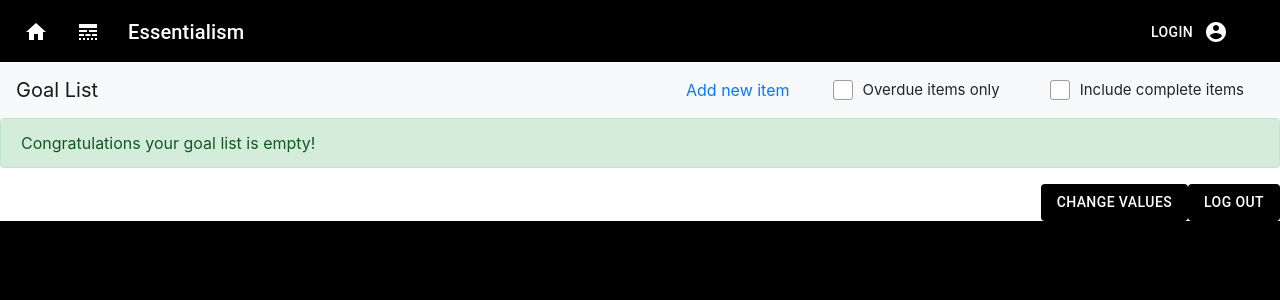
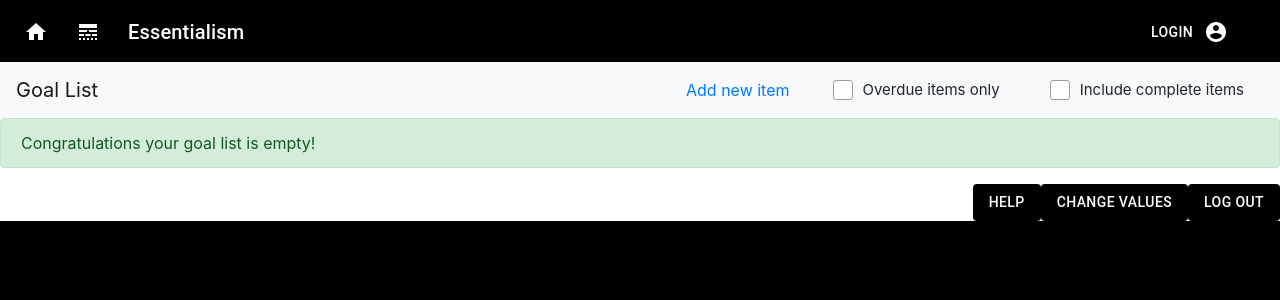
Before and after one commit to davisblakep/front-end-1, a React (Create React App) app in the folder essentialism/: page /dashboard in a window 1280 px wide. Shown: the top 300 px of the page. Built offline with nearby package versions, Linux system fonts and the light colour scheme.

Commit message:
Saving Dashboard information

```diff
--- a/essentialism/src/components/pages/Dashboard.js
+++ b/essentialism/src/components/pages/Dashboard.js
@@ -85,6 +85,9 @@ const Dashboard = () => {
         <Button style={{color: "white", backgroundColor: "black"}} onClick={addValues} variant="outlined">
           Change Values
         </Button>
+        <Button style={{color: "white", backgroundColor: "black"}} variant="outlined">
+          Help
+        </Button>
         </div>
       </div>
       </div>
```
